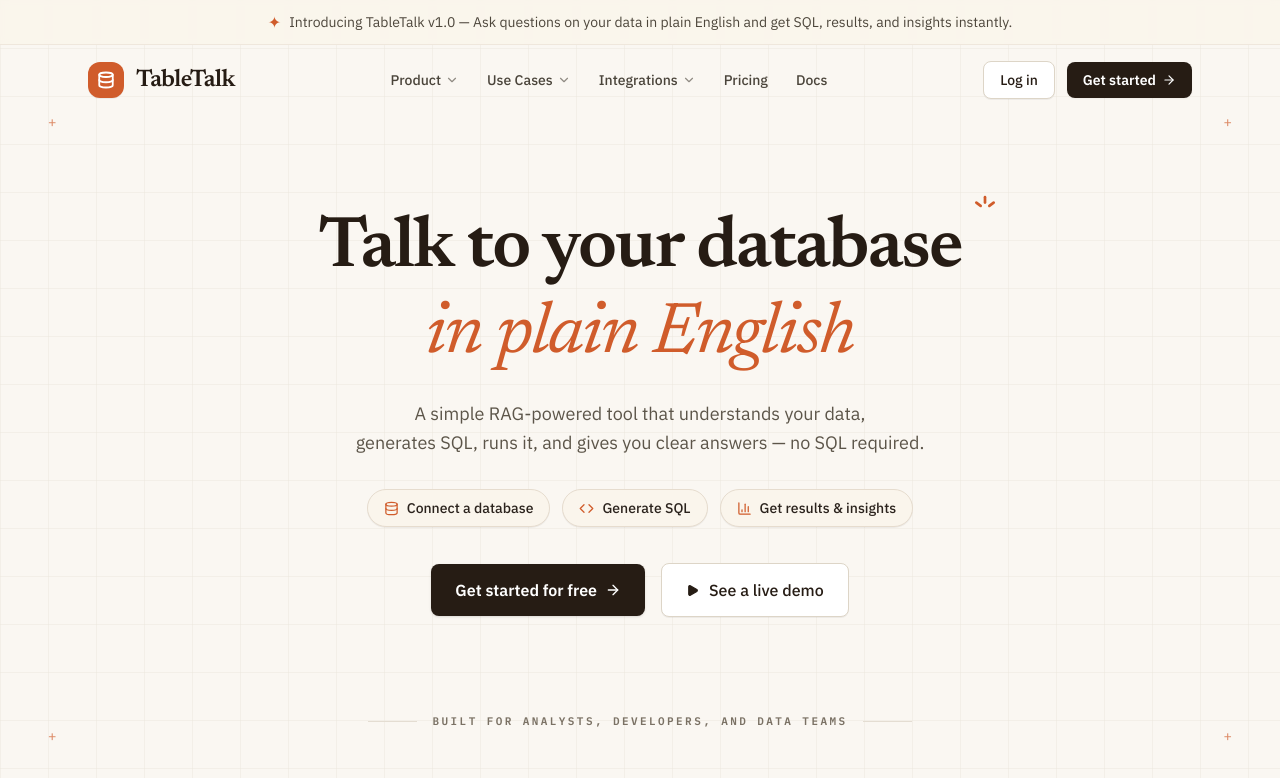
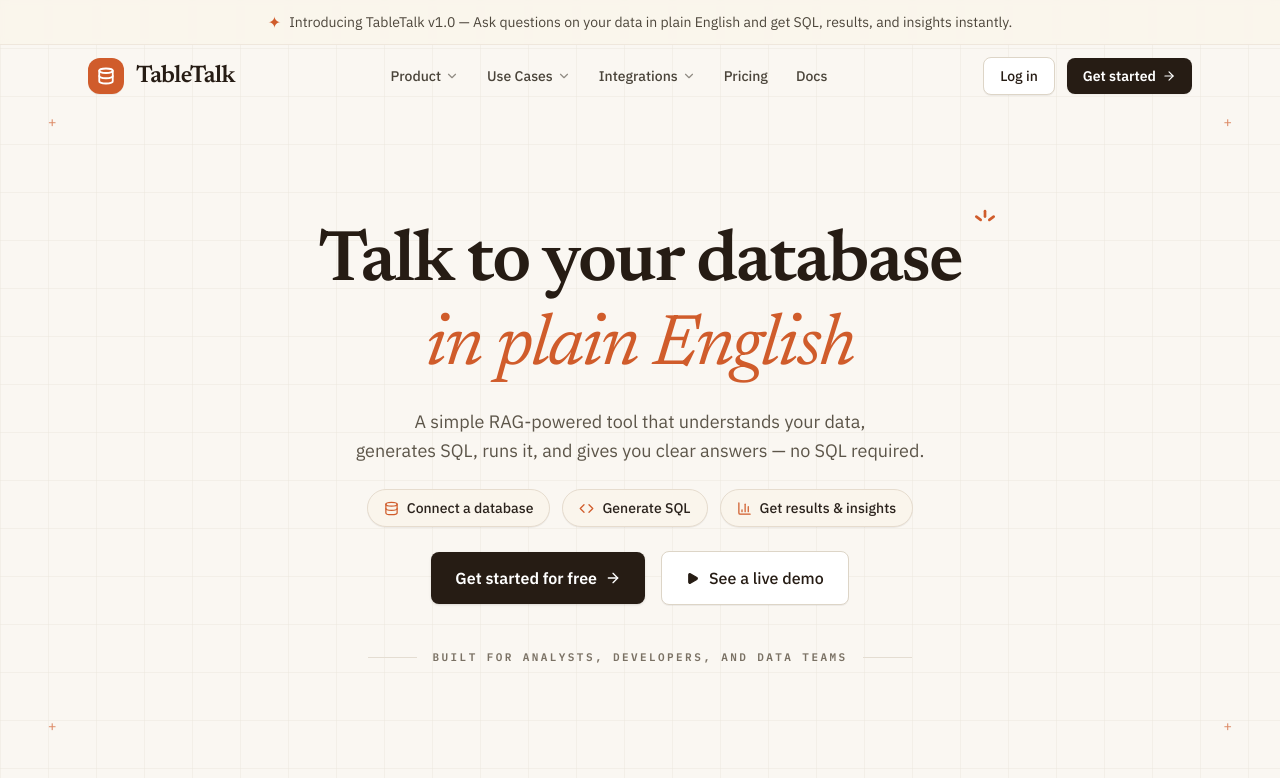
Before and after one commit to RaiyanChandle/TableTalk, a React (Vite) app in the folder frontend/: page / in a window 1280 px wide. Shown: the top 778 px of the page. Built offline with nearby package versions, Linux system fonts and the light colour scheme; no server answers.

Commit message:
style(landing): tighten vertical spacing between navbar, hero text, and footer divider

```diff
--- a/frontend/src/pages/LandingPage.tsx
+++ b/frontend/src/pages/LandingPage.tsx
@@ -56,7 +56,7 @@ export const LandingPage: React.FC = () => {
       </div>
 
       {/* 2. Top Navigation Bar */}
-      <header className="relative z-10 max-w-6xl w-full mx-auto px-6 py-4 flex items-center justify-between">
+      <header className="relative z-10 max-w-6xl w-full mx-auto px-6 py-3 flex items-center justify-between">
         {/* Brand */}
         <Link to="/" className="flex items-center gap-3 group">
           <div className="w-9 h-9 rounded-xl bg-[#D05C2B] flex items-center justify-center text-white shadow-2xs transition-transform group-hover:scale-105">
@@ -120,7 +120,7 @@ export const LandingPage: React.FC = () => {
       </header>
 
       {/* 3. Hero Section */}
-      <main className="relative z-10 flex-1 flex flex-col justify-center items-center text-center px-4 pt-16 pb-12 sm:pt-24 sm:pb-20 max-w-4xl mx-auto w-full">
+      <main className="relative z-10 flex-1 flex flex-col justify-center items-center text-center px-4 pt-6 pb-8 sm:pt-8 sm:pb-12 max-w-4xl mx-auto w-full">
         {/* Main Headline */}
         <h1 className="relative font-serif font-bold text-[#261C14] text-5xl sm:text-6xl md:text-[72px] leading-[1.08] tracking-tight">
           <span className="relative inline-block">
@@ -135,20 +135,20 @@ export const LandingPage: React.FC = () => {
             </span>
           </span>
           <br />
-          <span className="font-serif italic font-normal text-[#D05C2B] block mt-1 sm:mt-2">
+          <span className="font-serif italic font-normal text-[#D05C2B] block mt-1 sm:mt-1.5">
             in plain English
           </span>
         </h1>
 
         {/* Subtitle */}
-        <p className="mt-6 text-base sm:text-lg text-[#5C5549] max-w-2xl mx-auto leading-relaxed font-sans">
+        <p className="mt-5 text-base sm:text-lg text-[#5C5549] max-w-2xl mx-auto leading-relaxed font-sans">
           A simple RAG-powered tool that understands your data,
           <br className="hidden sm:inline" />
           {' '}generates SQL, runs it, and gives you clear answers — no SQL required.
         </p>
 
         {/* Feature Flow Pills (The 3 badges) */}
-        <div className="mt-8 flex flex-wrap items-center justify-center gap-3">
+        <div className="mt-6 flex flex-wrap items-center justify-center gap-3">
           <div className="px-4 py-2 bg-[#FAF5EC] border border-[#E6DCCE] rounded-full text-xs sm:text-sm font-medium text-[#2B231D] flex items-center gap-2 shadow-2xs">
             <Database size={15} className="text-[#D05C2B]" />
             <span>Connect a database</span>
@@ -166,7 +166,7 @@ export const LandingPage: React.FC = () => {
         </div>
 
         {/* Hero CTA Buttons */}
-        <div className="mt-9 flex flex-wrap items-center justify-center gap-4">
+        <div className="mt-6 flex flex-wrap items-center justify-center gap-4">
           <Link
             to={user ? '/app' : '/register'}
             className="px-6 py-3.5 bg-[#261C14] hover:bg-[#150E0A] text-white text-sm sm:text-base font-semibold rounded-lg flex items-center gap-2 transition-all shadow-sm hover:scale-[1.01]"
@@ -186,7 +186,7 @@ export const LandingPage: React.FC = () => {
         </div>
 
         {/* Bottom Tagline / Divider */}
-        <div className="mt-16 sm:mt-24 w-full flex items-center justify-center gap-4 max-w-xl mx-auto px-4">
+        <div className="mt-8 sm:mt-11 w-full flex items-center justify-center gap-4 max-w-xl mx-auto px-4">
           <div className="h-px bg-[#E4DDD2] flex-1" />
           <span className="text-[10px] sm:text-[11px] font-mono uppercase tracking-[0.22em] text-[#7A7164] font-semibold whitespace-nowrap">
             Built for analysts, developers, and data teams
```
